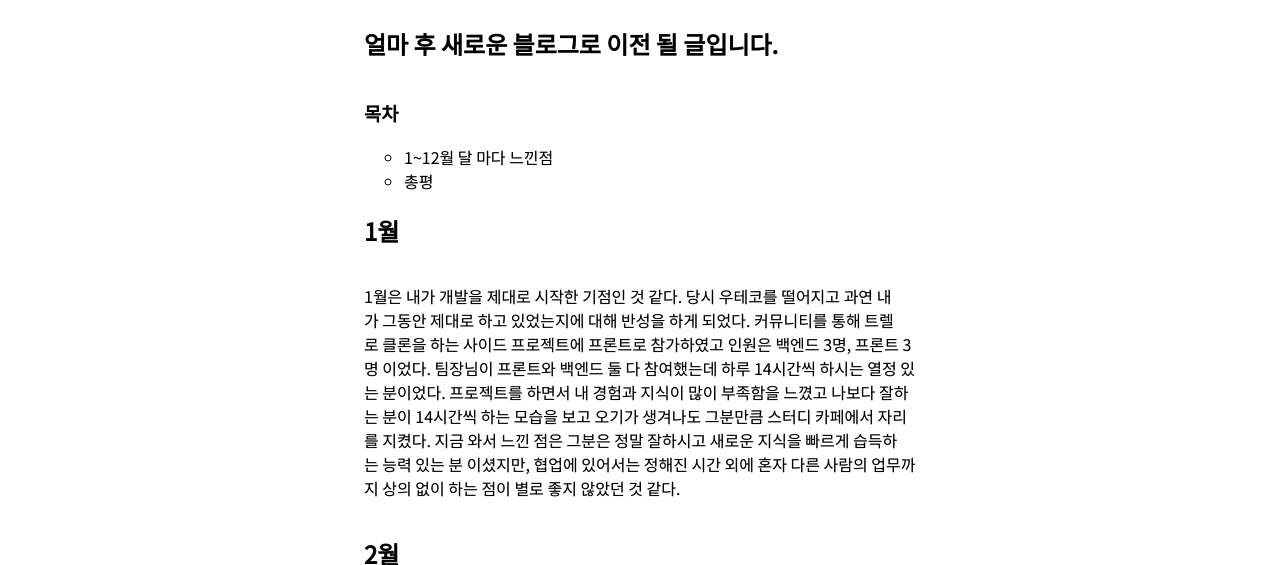
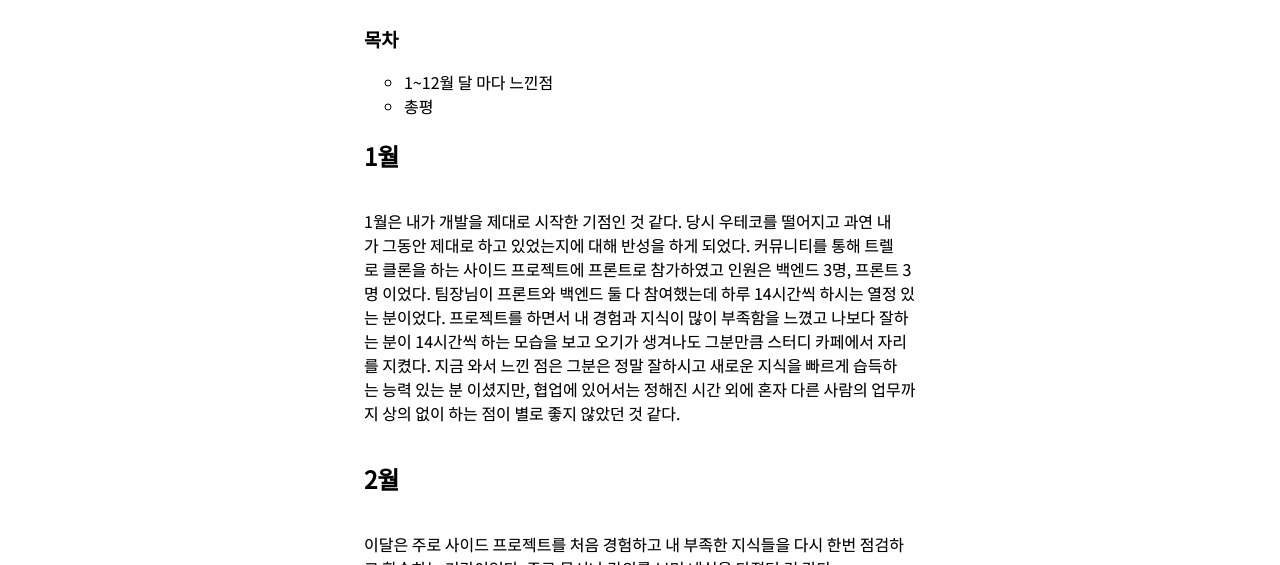
Before and after one commit to Gyumong/gyudev, a Gatsby site: page /blog/year in a window 1280 px wide. Shown: the part 235-800 px from the top of the page. Built offline with nearby package versions, Linux system fonts and the light colour scheme; Gatsby itself is replaced by a stand-in of ours.

Commit message:
post fix: 회고글 수정

```diff
--- a/blog/year.mdx
+++ b/blog/year.mdx
@@ -3,8 +3,6 @@ title: "2021년 회고"
 date: "2021-12-30"
 coverAlt: "2021년을 돌아보며 쓴 글입니다."
 ---
-
-## 얼마 후 새로운 블로그로 이전 될 글입니다.
 
 ### 목차
 
```
